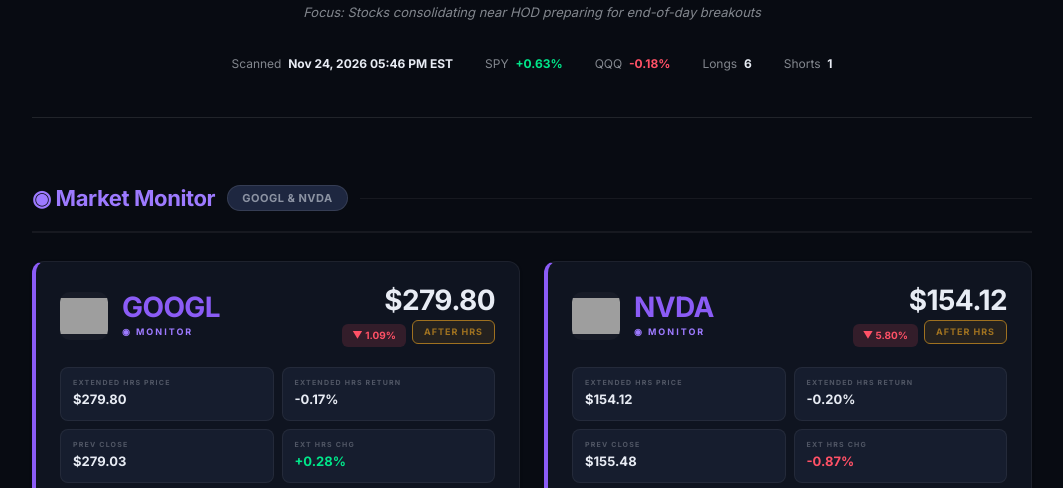
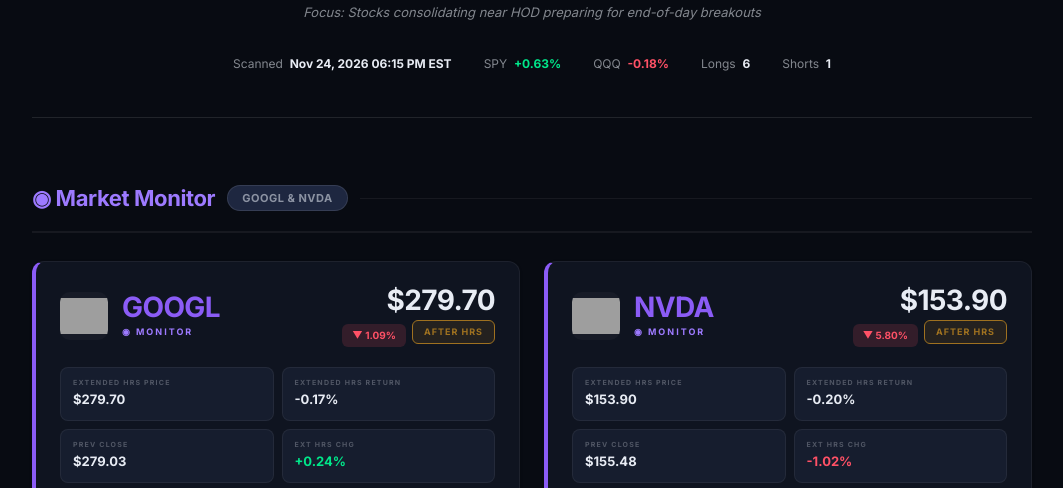
Before and after one commit to raveeshbhasin-assistant/stock-scanner, a plain HTML site: page index.html in a window 1280 px wide. Shown: the part 195-683 px from the top of the page, without its empty margins (108-1171 px from the left). Drawn offline with Linux system fonts and the light colour scheme; grey boxes are pictures that could not be loaded.

Commit message:
Scanner update: 2026-11-24 23:20 UTC

```diff
--- a/index.html
+++ b/index.html
@@ -463,7 +463,7 @@
       <div class="pg-slot">3:00 PM EST — Power Hour Prep</div>
       <div class="pg-focus">Focus: Stocks consolidating near HOD preparing for end-of-day breakouts</div>
       <div class="pg-meta">
-        <div class="meta-item">Scanned &nbsp;<span class="meta-val">Nov 24, 2026  05:46 PM EST</span></div>
+        <div class="meta-item">Scanned &nbsp;<span class="meta-val">Nov 24, 2026  06:15 PM EST</span></div>
         <div class="meta-item">SPY &nbsp;<span class="meta-val" style="color:#00e68a;">+0.63%</span></div>
         <div class="meta-item">QQQ &nbsp;<span class="meta-val" style="color:#ff5166;">-0.18%</span></div>
         <div class="meta-item">Longs &nbsp;<span class="meta-val">6</span></div>
@@ -487,7 +487,7 @@
       <div class="card-dir monitor-dir">◉ MONITOR</div>
     </div>
     <div class="card-price-grp">
-      <div class="card-price">$279.80</div>
+      <div class="card-price">$279.70</div>
       <div style="display:flex;gap:6px;align-items:center;margin-top:4px;flex-wrap:wrap;">
         <span class="gbadge badge-dn">▼ 1.09%</span>
         <span class="status-badge" style="background:rgba(255,176,32,0.15);color:#ffb020;border:1px solid #ffb020;">AFTER HRS</span>
@@ -496,9 +496,9 @@
   </div>
 
   <div class="pills">
-    <div class="pill"><span class="pl">EXTENDED HRS PRICE</span><span class="pv">$279.80</span></div>
+    <div class="pill"><span class="pl">EXTENDED HRS PRICE</span><span class="pv">$279.70</span></div>
     <div class="pill"><span class="pl">EXTENDED HRS RETURN</span><span class="pv tp-r">-0.17%</span></div>
-    <div class="pill"><span class="pl">PREV CLOSE</span><span class="pv">$279.03</span></div><div class="pill"><span class="pl">EXT HRS CHG</span><span class="pv" style="color:#00e68a;">+0.28%</span></div>
+    <div class="pill"><span class="pl">PREV CLOSE</span><span class="pv">$279.03</span></div><div class="pill"><span class="pl">EXT HRS CHG</span><span class="pv" style="color:#00e68a;">+0.24%</span></div>
     <div class="pill"><span class="pl">SPY</span><span class="pv tp-g">+0.63%</span></div>
     <div class="pill"><span class="pl">QQQ</span><span class="pv tp-r">-0.18%</span></div>
     <div class="pill"><span class="pl">SENTIMENT</span><span class="pv">N/A</span></div>
@@ -529,7 +529,7 @@
       <div class="card-dir monitor-dir">◉ MONITOR</div>
     </div>
     <div class="card-price-grp">
-      <div class="card-price">$154.12</div>
+      <div class="card-price">$153.90</div>
       <div style="display:flex;gap:6px;align-items:center;margin-top:4px;flex-wrap:wrap;">
         <span class="gbadge badge-dn">▼ 5.80%</span>
         <span class="status-badge" style="background:rgba(255,176,32,0.15);color:#ffb020;border:1px solid #ffb020;">AFTER HRS</span>
@@ -538,9 +538,9 @@
   </div>
 
   <div class="pills">
-    <div class="pill"><span class="pl">EXTENDED HRS PRICE</span><span class="pv">$154.12</span></div>
+    <div class="pill"><span class="pl">EXTENDED HRS PRICE</span><span class="pv">$153.90</span></div>
     <div class="pill"><span class="pl">EXTENDED HRS RETURN</span><span class="pv tp-r">-0.20%</span></div>
-    <div class="pill"><span class="pl">PREV CLOSE</span><span class="pv">$155.48</span></div><div class="pill"><span class="pl">EXT HRS CHG</span><span class="pv" style="color:#ff5166;">-0.87%</span></div>
+    <div class="pill"><span class="pl">PREV CLOSE</span><span class="pv">$155.48</span></div><div class="pill"><span class="pl">EXT HRS CHG</span><span class="pv" style="color:#ff5166;">-1.02%</span></div>
     <div class="pill"><span class="pl">SPY</span><span class="pv tp-g">+0.63%</span></div>
     <div class="pill"><span class="pl">QQQ</span><span class="pv tp-r">-0.18%</span></div>
     <div class="pill"><span class="pl">SENTIMENT</span><span class="pv">N/A</span></div>
```
